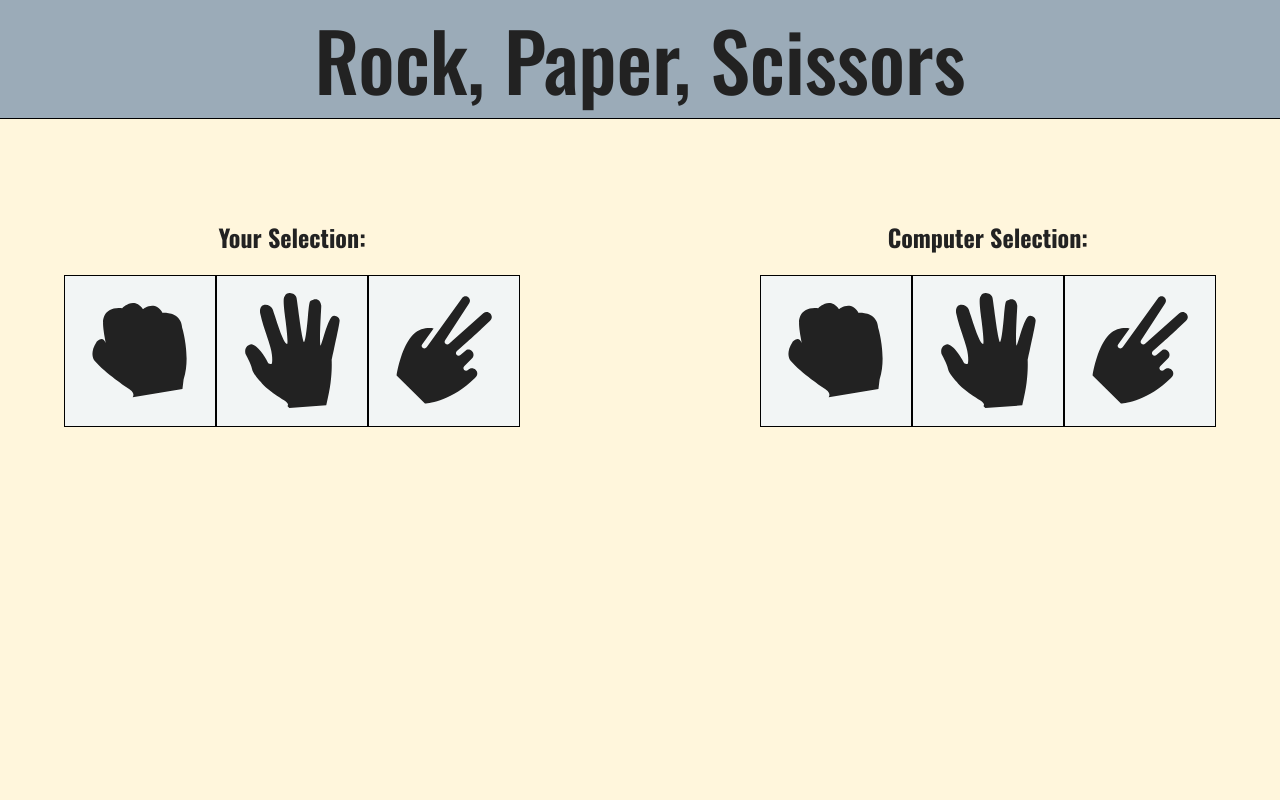
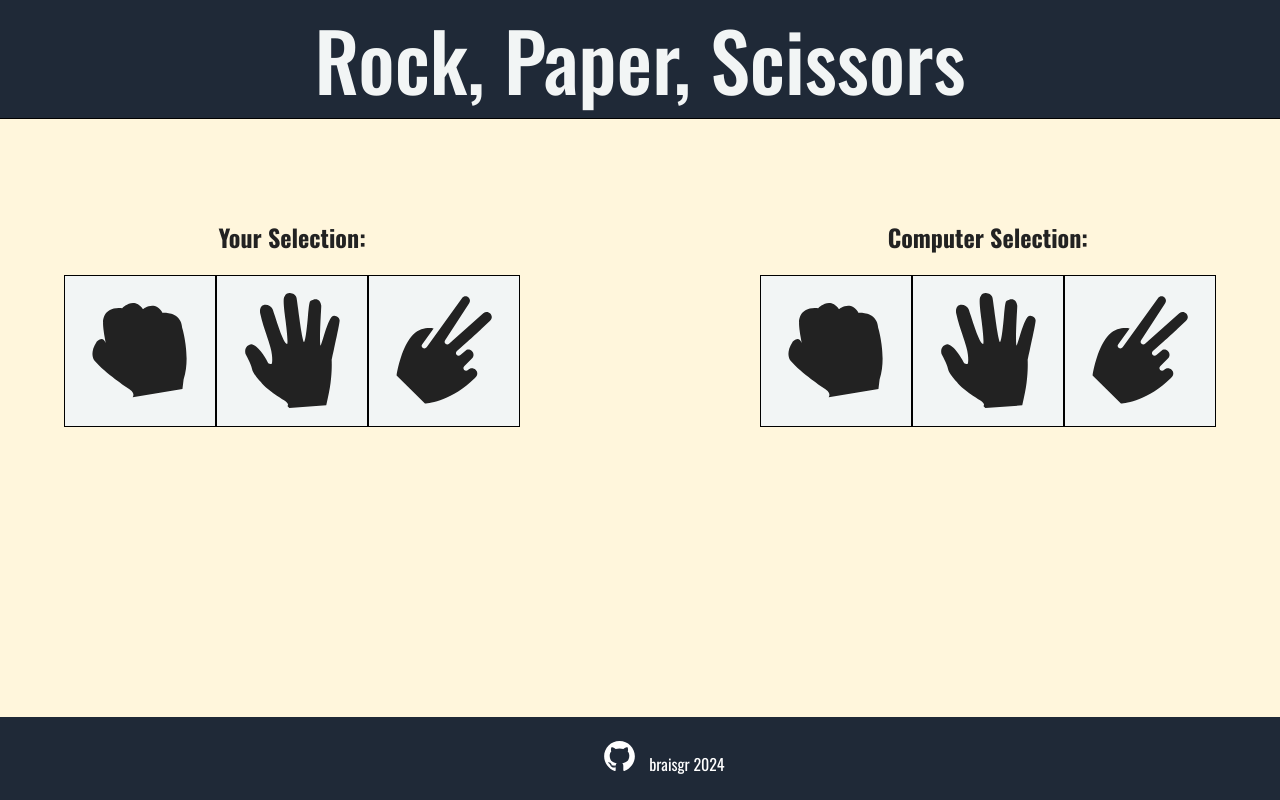
Before and after one commit to braisgr/rock-paper-scissors, a plain HTML site: page index.html in a window 1280 px wide. Drawn offline with nearby package versions, Linux system fonts and the light colour scheme.

Commit message:
Add footer

```diff
--- a/index.html
+++ b/index.html
@@ -54,6 +54,11 @@
     <p id="scores" class="content"></p>
     <p id="total" class="content"></p>
   </div>
+
+  <footer class="footer">
+    <a href="https://github.com/braisgr" class="footer-link"><img src="img/github-icon.svg" alt="GitHub Logo"><span>braisgr 2024</span></a>
+  </footer>
+
   <script src="main.js"></script>
 </body>
 </html>
--- a/style.css
+++ b/style.css
@@ -13,7 +13,8 @@ body{
   font-size: 5rem;
   text-align: center;
   margin: 0;
-  background-color: #9BABB8;
+  background-color: #1f2937;
+  color: #f2f5f5;
   border-bottom: 1px solid black;
 }
 
@@ -83,3 +84,21 @@ body{
   font-size: 1rem;
   font-weight: bold;
 }
+
+.footer{
+  background-color: #1f2937;
+  padding: 1.5rem;
+  text-align: center;
+  width: 100%;
+  position: fixed;
+  bottom: 0;
+}
+
+.footer-link{
+  color: #fff;
+  text-decoration: none;
+}
+
+.footer span{
+  margin-left: 0.8rem;
+}
```
Also changed, not shown: img/github-icon.svg (added).
